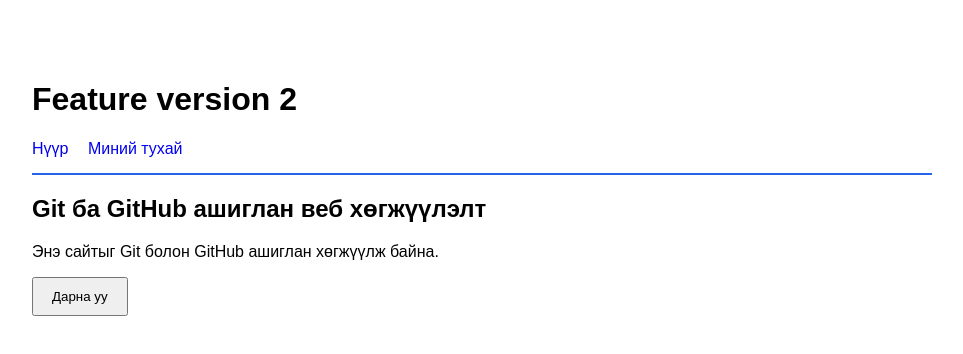
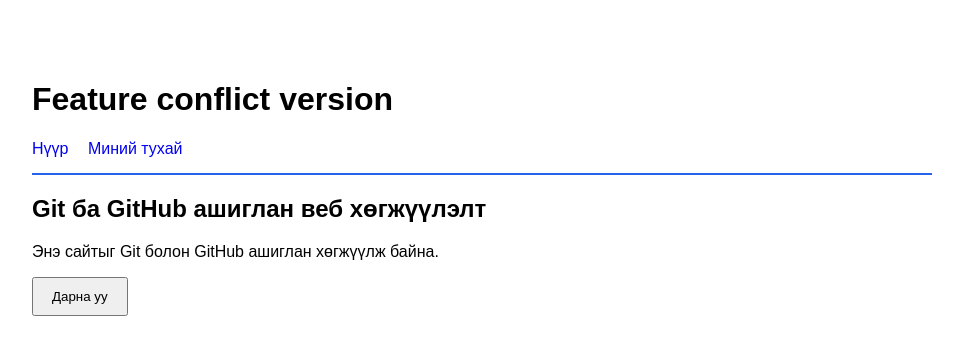
Before and after one commit to m0lrrrrr/my-web-lab, a plain HTML site: page index.html in a window 1280 px wide. Shown: the whole page, without its empty margins (158-1121 px from the left). Drawn offline with Linux system fonts and the light colour scheme.

Commit message:
Change title in feature branch

```diff
--- a/index.html
+++ b/index.html
@@ -8,7 +8,7 @@
 </head>
 <body>
   <header>
-    <h1>Feature version 2</h1>
+    <h1>Feature conflict version</h1>
     <nav>
       <a href="index.html">Нүүр</a>
       <a href="about.html">Миний тухай</a>
```
